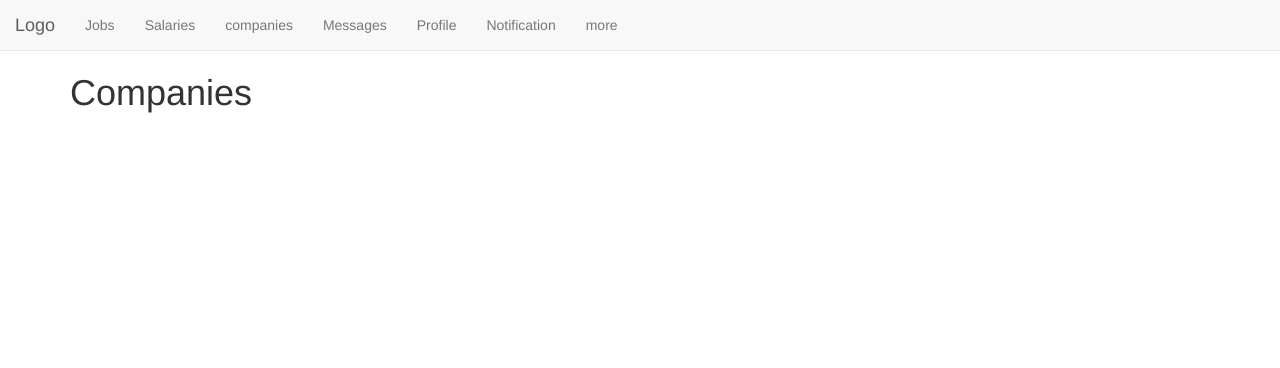
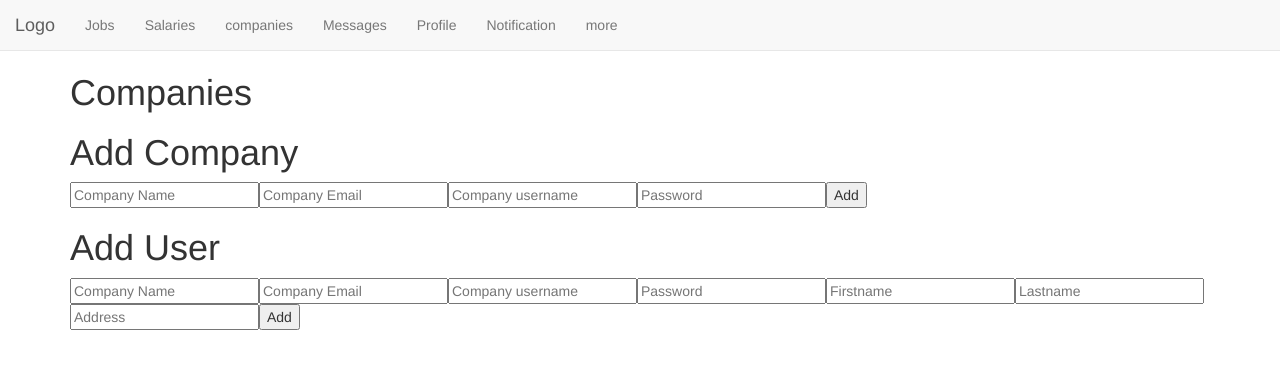
Before and after one commit to kalburgimanjunath/react-jobsite, a React (Create React App) app: page /companies in a window 1280 px wide. Shown: the top 368 px of the page. Built offline with nearby package versions, Linux system fonts and the light colour scheme; no server answers.

Commit message:
5 files modified, 2 added

```diff
--- a/package.json
+++ b/package.json
@@ -3,11 +3,14 @@
   "version": "0.0.0",
   "private": true,
   "dependencies": {
+    "@babel/runtime": "7.15.4",
     "@popperjs/core": "2.10.2",
     "bootstrap": "5.1.3",
+    "formik": "^2.2.9",
     "react": "17.0.2",
+    "react-bootstrap": "2.0.0",
     "react-dom": "17.0.2",
-    "react-responsive-modal": "^6.1.0",
+    "react-responsive-modal": "6.1.0",
     "react-router-dom": "5.3.0"
   },
   "scripts": {
--- a/src/App.js
+++ b/src/App.js
@@ -32,17 +32,45 @@ export default function App() {
   let [company, setcompany] = useState(null);
   let [jobs, setJobs] = useState(null);
   useEffect(() => {
-    fetch('https://remotive.io/api/remote-jobs/categories')
-      .then((response) => response.json())
-      // 4. Setting *jobs* to the image url that we received from the response above
-      .then((data) => {
-        setCategory(category);
-      });
+    // fetch('https://remotive.io/api/remote-jobs/categories')
+    //   .then((response) => response.json())
+    //   // 4. Setting *jobs* to the image url that we received from the response above
+    //   .then((data) => {
+    //     setCategory(category);
+    //   });
     fetch('https://remotive.io/api/remote-jobs?category=software-dev')
       .then((response) => response.json())
       // 4. Setting *jobs* to the image url that we received from the response above
       .then((data) => setJobs(data.jobs));
   }, []);
+  // const getData = () => {
+  //   const url = [
+  //     fetch('https://remotive.io/api/remote-jobs/categories'),
+  //     fetch('https://remotive.io/api/remote-jobs?category=software-dev'),
+  //   ];
+  //   Promise.all(url)
+  //     .then(function (responses) {
+  //       // Get a JSON object from each of the responses
+  //       return Promise.all(
+  //         responses.map(function (response) {
+  //           return response.json();
+  //         })
+  //       );
+  //     })
+  //     .then(function (data) {
+  //       // Log the data to the console
+  //       // You would do something with both sets of data here
+  //       console.log(data);
+  //     })
+  //     .catch(function (error) {
+  //       // if there's an error, log it
+  //       console.log(error);
+  //     });
+  // };
+  // useEffect(() => {
+  //   console.log('useEffect');
+  //   getData();
+  // });
   // console.log(category);
   return (
     <div className="container">
--- a/src/components/Navbar.js
+++ b/src/components/Navbar.js
@@ -12,7 +12,7 @@ export default function Navbar() {
   ];
   const navMenu = navlist.map((item) => {
     return (
-      <li className="">
+      <li key={item} className="">
         <Link to={item}>{item}</Link>
       </li>
     );
--- a/src/components/Search.js
+++ b/src/components/Search.js
@@ -2,7 +2,7 @@ import React, { useState, useEffect } from 'react';
 import JobCard from './JobCard';
 export default function Search({ jobs }) {
   // console.log(jobs);
-  const [player, setPlayer] = useState('');
+  const [player, setPlayer] = useState(' ');
   const [listjobs, setJobList] = useState([]);
   const excludeColumns = ['id'];
   // console.log(listjobs);
@@ -24,7 +24,7 @@ export default function Search({ jobs }) {
       setJobList(result);
     } else {
       setJobList(jobs);
-      console.log(jobs);
+      // console.log(jobs);
     }
     setPlayer(keyword);
   };
--- a/src/pages/Company.js
+++ b/src/pages/Company.js
@@ -1,5 +1,7 @@
 import React, { useState, useEffect } from 'react';
 import JobList from '../components/JobList';
+import AddCompany from './Company/AddCompany';
+import AddUser from './Users/AddUser';
 export default function Company({ jobs }) {
   // let [jobs, setJobs] = useState(null);
   // useEffect(() => {
@@ -11,6 +13,8 @@ export default function Company({ jobs }) {
   return (
     <div>
       <h1>Companies</h1>
+      <AddCompany />
+      <AddUser />
       {/* <JobList tag="software-dev" title="software dev jobs" jobs={jobs} /> */}
     </div>
   );
--- /dev/null
+++ b/src/pages/Company/AddCompany.js
@@ -0,0 +1,58 @@
+import React from 'react';
+import { Formik, Form, Field, ErrorMessage } from 'formik';
+export default function AddCompany() {
+  return (
+    <div>
+      <h1>Add Company</h1>
+      <Formik
+        initialValues={{ name: '', email: '', username: '', password: '' }}
+        validate={(values) => {
+          const errors = {};
+          if (!values.email) {
+            errors.email = 'Required';
+          } else if (
+            !/^[A-Z0-9._%+-]+@[A-Z0-9.-]+\.[A-Z]{2,}$/i.test(values.email)
+          ) {
+            errors.email = 'Invalid email address';
+          }
+          if (!values.name) {
+            errors.email = 'Required';
+          }
+          if (!values.username) {
+            errors.username = 'Required';
+          }
+          if (!values.password) {
+            errors.password = 'Required';
+          }
+          return errors;
+        }}
+        onSubmit={(values, { setSubmitting }) => {
+          setTimeout(() => {
+            alert(JSON.stringify(values, null, 2));
+            setSubmitting(false);
+          }, 400);
+        }}
+      >
+        {({ isSubmitting }) => (
+          <Form>
+            <Field type="name" name="name" placeholder="Company Name" />
+            <ErrorMessage name="email" component="div" />
+            <Field type="email" name="email" placeholder="Company Email" />
+            <ErrorMessage name="email" component="div" />
+            <Field
+              type="username"
+              name="username"
+              placeholder="Company username"
+            />
+            <ErrorMessage name="username" component="div" />
+            <Field type="password" name="password" placeholder="Password" />
+            <ErrorMessage name="password" component="div" />
+            <button type="submit" disabled={isSubmitting}>
+              Add
+            </button>
+          </Form>
+        )}
+      </Formik>
+    </div>
+  );
+}
--- /dev/null
+++ b/src/pages/Users/AddUser.js
@@ -0,0 +1,78 @@
+import React from 'react';
+import { Formik, Form, Field, ErrorMessage } from 'formik';
+export default function AddCompany() {
+  return (
+    <div>
+      <h1>Add User</h1>
+      <Formik
+        initialValues={{
+          email: '',
+          username: '',
+          password: '',
+          firstname: '',
+          lastname: '',
+          address: '',
+        }}
+        validate={(values) => {
+          const errors = {};
+          if (!values.email) {
+            errors.email = 'Required';
+          } else if (
+            !/^[A-Z0-9._%+-]+@[A-Z0-9.-]+\.[A-Z]{2,}$/i.test(values.email)
+          ) {
+            errors.email = 'Invalid email address';
+          }
+
+          if (!values.username) {
+            errors.username = 'Required';
+          }
+          if (!values.password) {
+            errors.password = 'Required';
+          }
+          if (!values.firstname) {
+            errors.firstname = 'Required';
+          }
+          if (!values.lastname) {
+            errors.lastname = 'Required';
+          }
+          if (!values.address) {
+            errors.address = 'Required';
+          }
+          return errors;
+        }}
+        onSubmit={(values, { setSubmitting }) => {
+          setTimeout(() => {
+            alert(JSON.stringify(values, null, 2));
+            setSubmitting(false);
+          }, 400);
+        }}
+      >
+        {({ isSubmitting }) => (
+          <Form>
+            <Field type="name" name="name" placeholder="Company Name" />
+            <ErrorMessage name="name" component="div" />
+            <Field type="email" name="email" placeholder="Company Email" />
+            <ErrorMessage name="email" component="div" />
+            <Field
+              type="username"
+              name="username"
+              placeholder="Company username"
+            />
+            <ErrorMessage name="username" component="div" />
+            <Field type="password" name="password" placeholder="Password" />
+            <ErrorMessage name="password" component="div" />
+            <Field type="text" name="firstname" placeholder="Firstname" />
+            <ErrorMessage name="firstname" component="div" />
+            <Field type="text" name="lastname" placeholder="Lastname" />
+            <ErrorMessage name="lastname" component="div" />
+            <Field type="textarea" name="address" placeholder="Address" />
+            <ErrorMessage name="address" component="div" />
+            <button type="submit" disabled={isSubmitting}>
+              Add
+            </button>
+          </Form>
+        )}
+      </Formik>
+    </div>
+  );
+}
```
